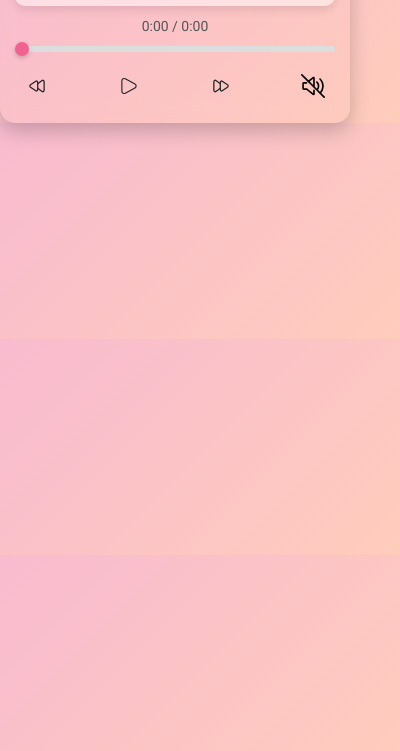
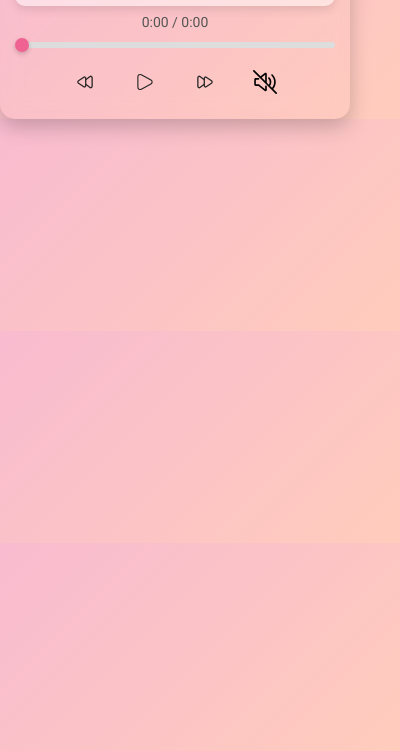
Before and after one commit to zamansheikh/music_controller, a browser extension: page popup.html in a window 400 px wide. Shown: the part 93-844 px from the top of the page. Drawn offline with Linux system fonts and the light colour scheme.

Commit message:
Adjust layout spacing: reduce gap in container and modify button group alignment for improved UI consistency

```diff
--- a/popup.html
+++ b/popup.html
@@ -22,7 +22,7 @@
         .container {
             display: flex;
             flex-direction: column;
-            gap: 12px;
+            gap: 8px;
         }
 
         .media-info {
@@ -111,8 +111,10 @@
 
         .button-group {
             display: flex;
-            justify-content: space-between;
-            gap: 20px;
+            justify-content: center;
+            align-items: center;
+            /* justify-content: space-around; */
+            gap: 16px;
             width: 100%;
         }
 
```
